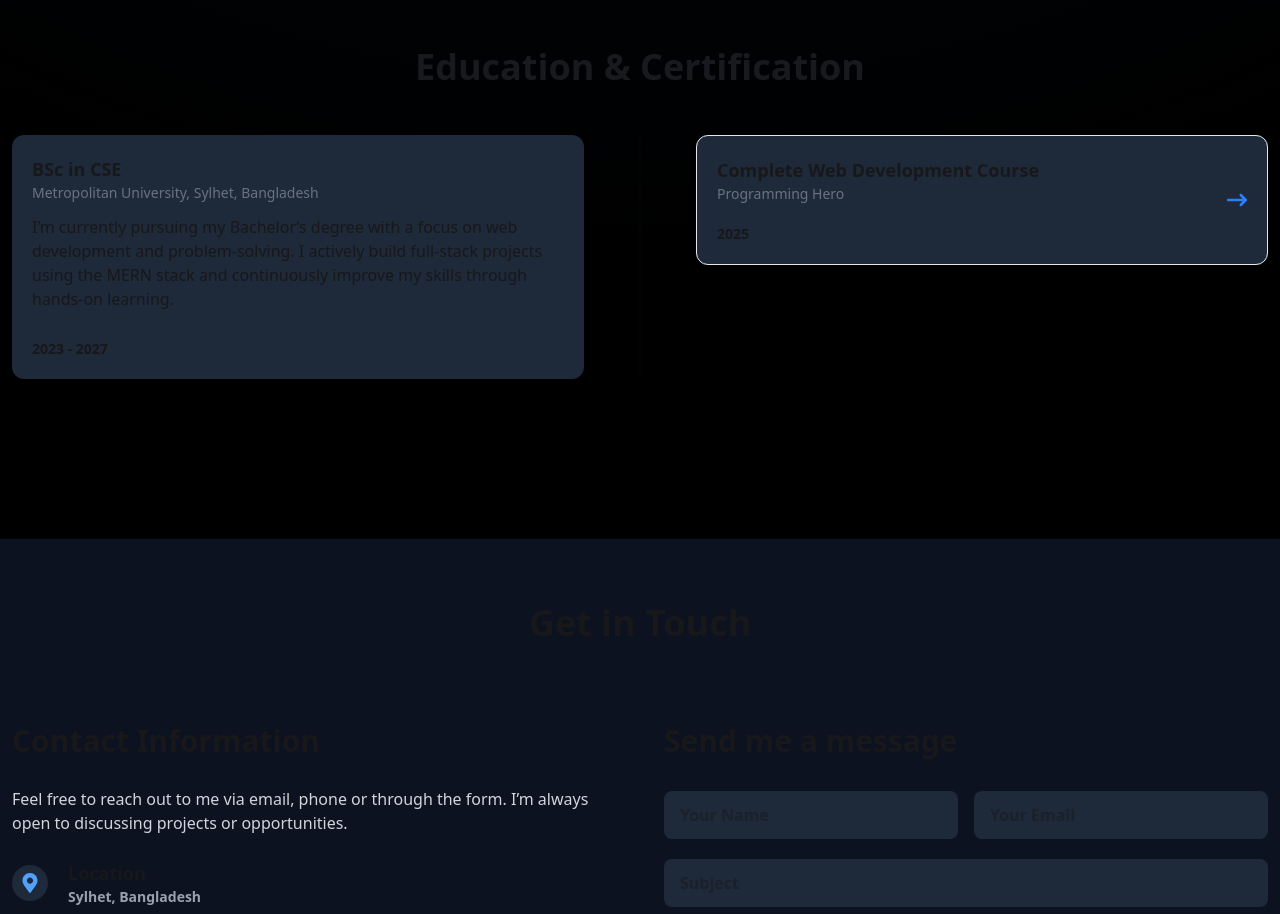
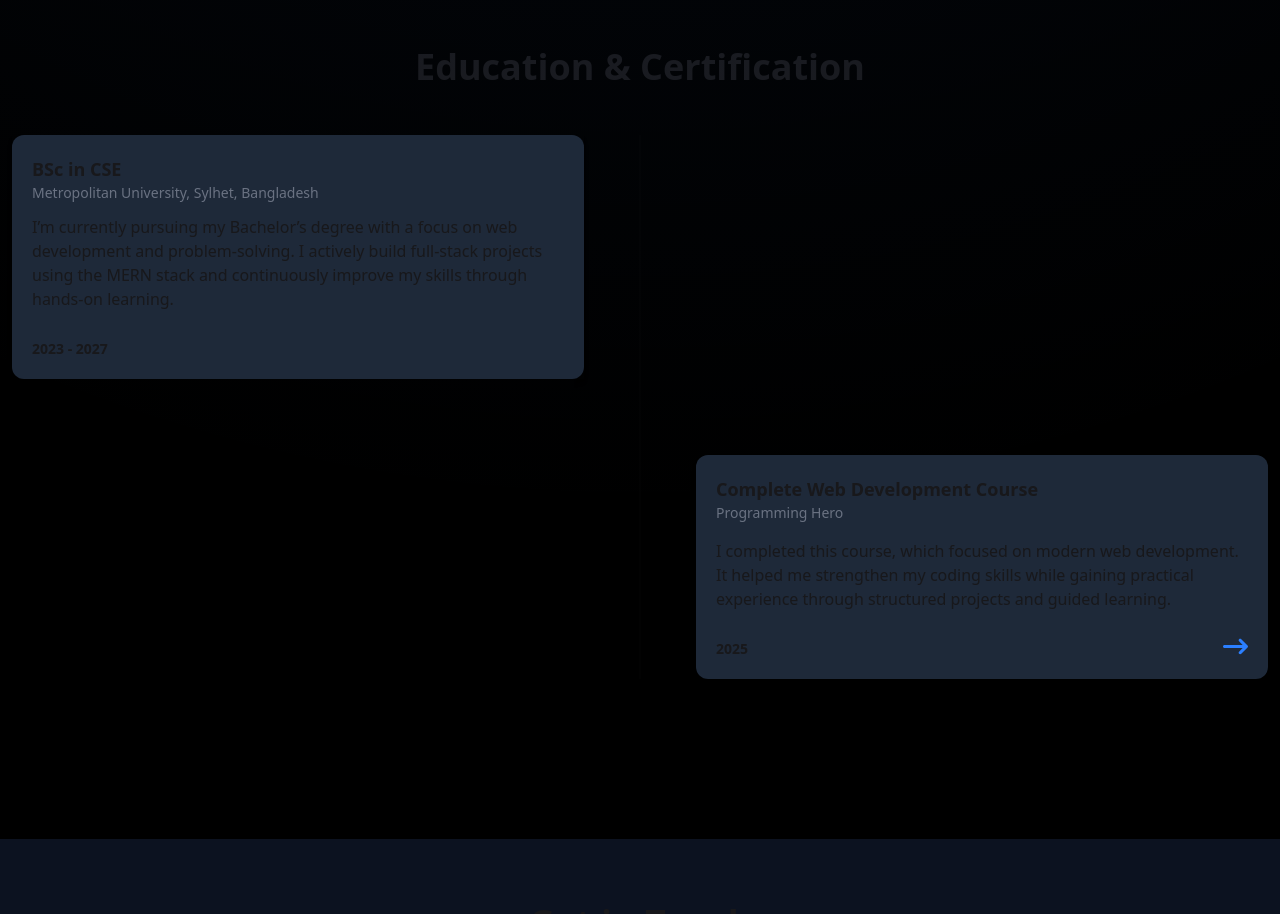
Before and after one commit to tahmid-khan-hub/my-portfolio-nextjs, a Next.js app: page / in a window 1280 px wide. Shown: the part 3720-4634 px from the top of the page. Built offline with nearby package versions, Linux system fonts and the light colour scheme.

Commit message:
added details in certificate and updated its structure

```diff
--- a/src/components/CertificateCard.tsx
+++ b/src/components/CertificateCard.tsx
@@ -6,25 +6,29 @@ const CertificateCard = ({
   platform,
   year,
   link,
+  details,
 }: {
   title: string;
   platform: string;
   year: string;
   link: string;
+  details: string;
 }) => {
   return (
-    <div className="p-5 rounded-xl shadow-md border border-gray-200 dark:border-gray-700 cursor-pointer hover:shadow-lg transition">
-      <div className="flex items-center justify-between">
+    <div className="p-5 rounded-xl shadow-md cursor-pointer relative">
       <div>
         <h3 className="text-lg font-semibold">{title}</h3>
         <p className="text-sm text-gray-500">{platform}</p>
-          <p className="text-sm mt-5 font-semibold">{year}</p>
+        <p className="mt-4">{details}</p>
+        <p className="text-sm mt-7 font-semibold">{year}</p>
       </div>
+
+      {/* Arrow Button in Bottom Right */}
       <FaArrowRightLong
+        size={25}
         onClick={() => window.open(link, "_blank")}
-          className="text-blue-500 hover:text-blue-400 text-xl transition"
+        className="text-blue-500 hover:text-blue-400 text-xl transition absolute bottom-5 right-5"
       />
-      </div>
     </div>
   );
 };
--- a/src/components/Education.tsx
+++ b/src/components/Education.tsx
@@ -35,12 +35,13 @@ const Education = () => {
           <div className="divider divider-horizontal "></div>
 
           {/* Certificate */}
-          <div className="flex-1 relative bg-gray-800 rounded-xl">
+          <div className="flex-1 relative bg-gray-800 rounded-xl mt-0 md:mt-[320px]">
             {/* dot */}
              <div className="absolute w-3 h-3 bg-blue-500 rounded-full -left-[7px] top-2 md:hidden"></div>
             <CertificateCard
               title="Complete Web Development Course"
               platform="Programming Hero"
+              details="I completed this course, which focused on modern web development. It helped me strengthen my coding skills while gaining practical experience through structured projects and guided learning."
               year="2025"
               link="https://drive.google.com/file/d/1JxLSK5BKnyFT4ZJWJYVbOyvec9f61bNf/view?usp=sharing"
             />
```
Lines whose indentation alone changed are shown as unchanged.
